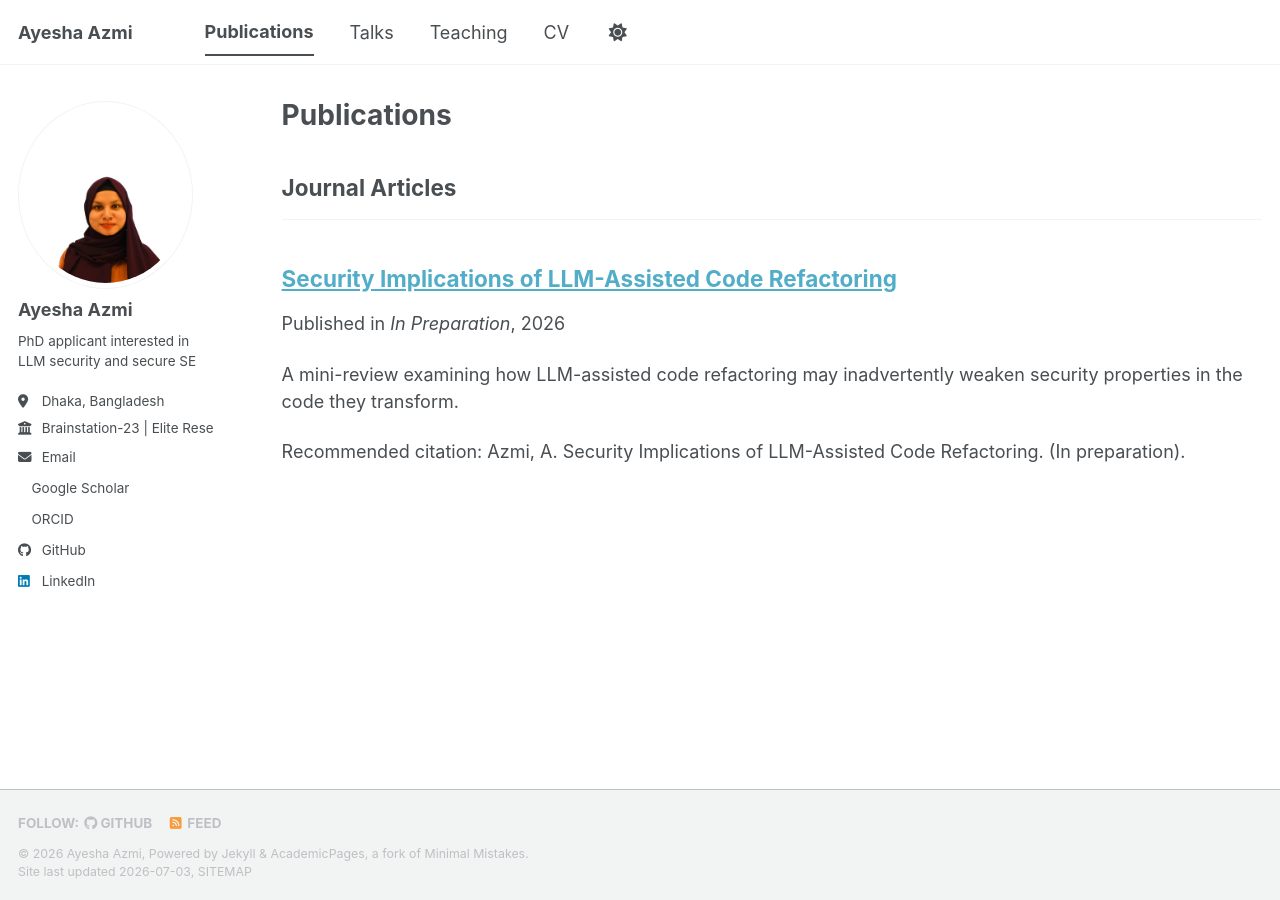
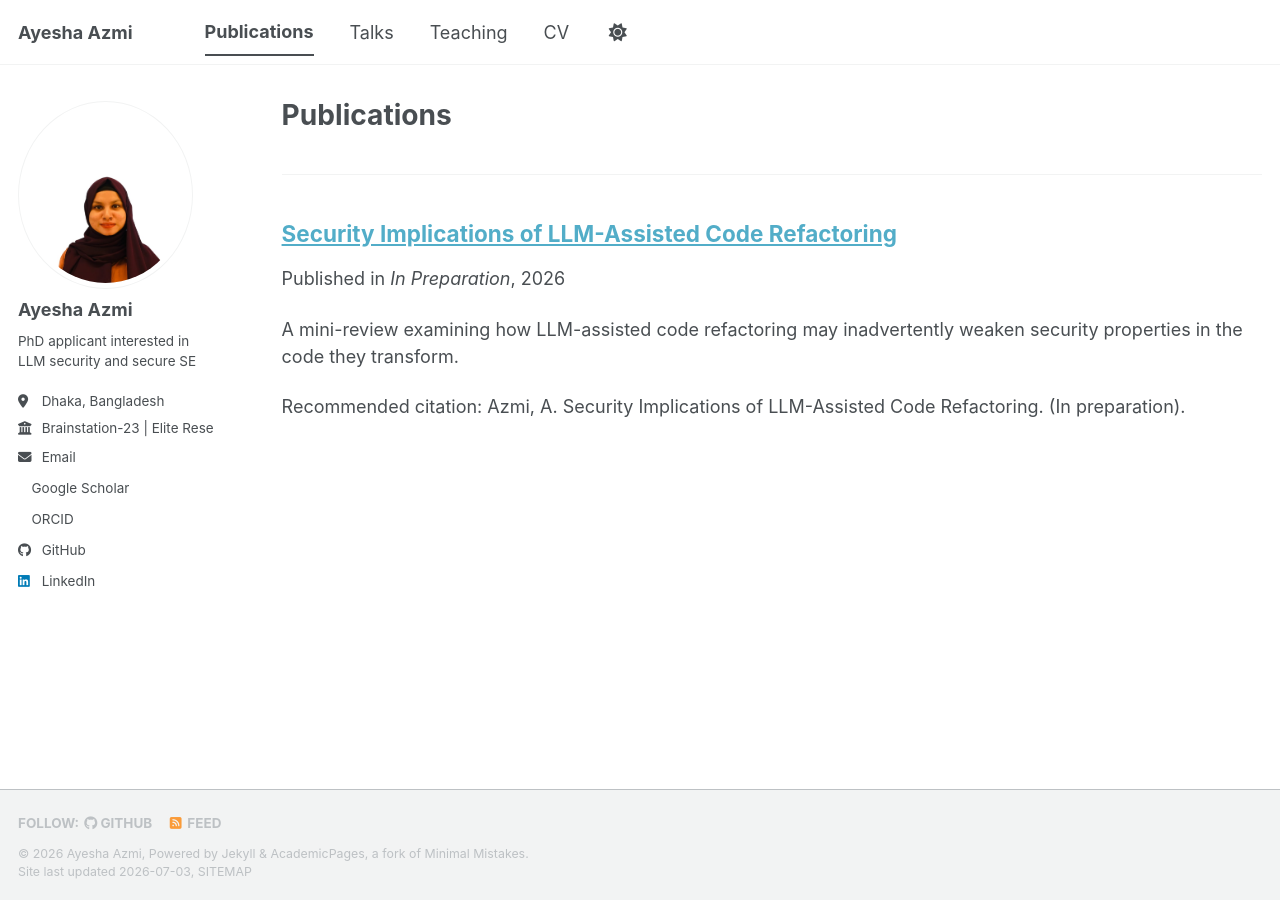
Before and after one commit to azmiayesha/azmiayesha.github.io, a Jekyll site: the page built from _pages/publications.html, in a window 1280 px wide. Built offline with Jekyll 4.4.1, drawn with Linux system fonts in a browser that asks for light colours; a style sheet for code colours, icons or effects is not loaded.

Commit message:
Remove Journal Articles label from publications page

```diff
--- a/_config.yml
+++ b/_config.yml
@@ -87,7 +87,6 @@ publication_category:
   books:
     title: 'Books'
   manuscripts:
-    title: 'Journal Articles'
   conferences:
     title: 'Conference Papers'
 
```
